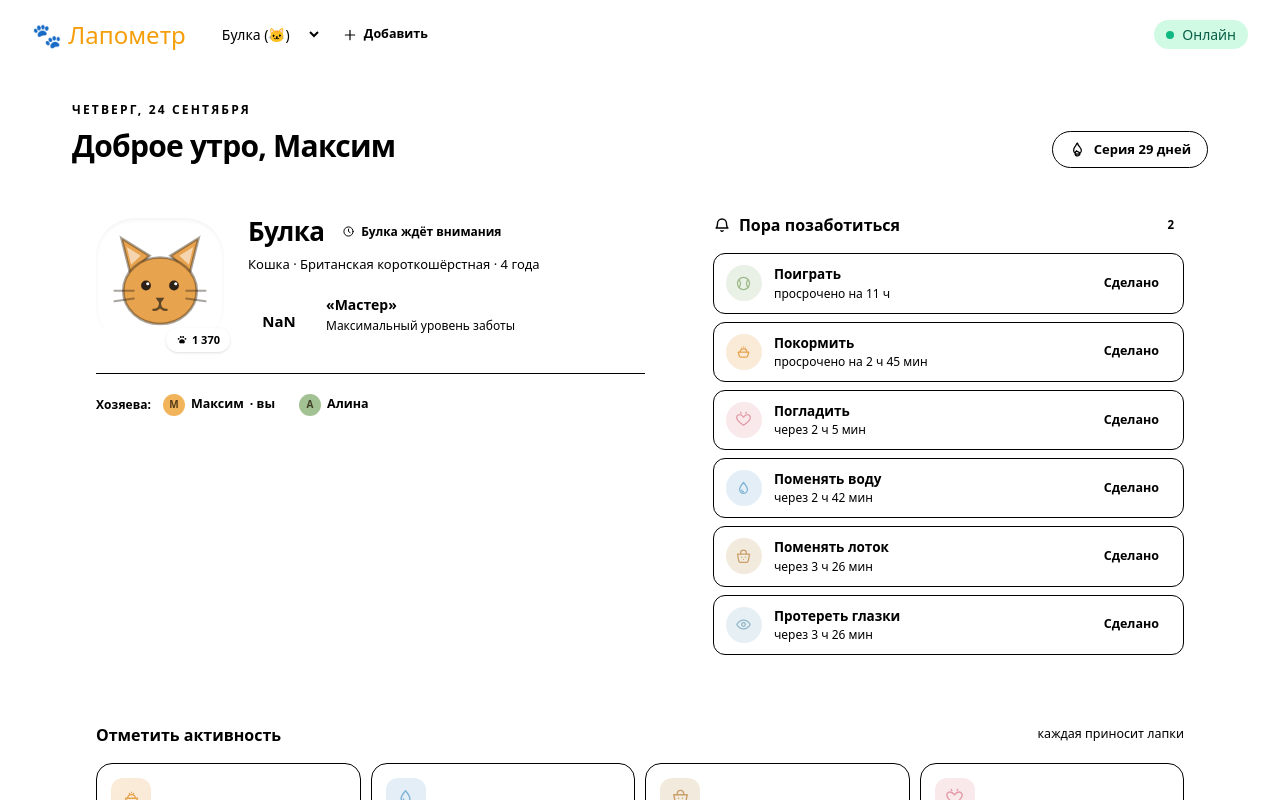
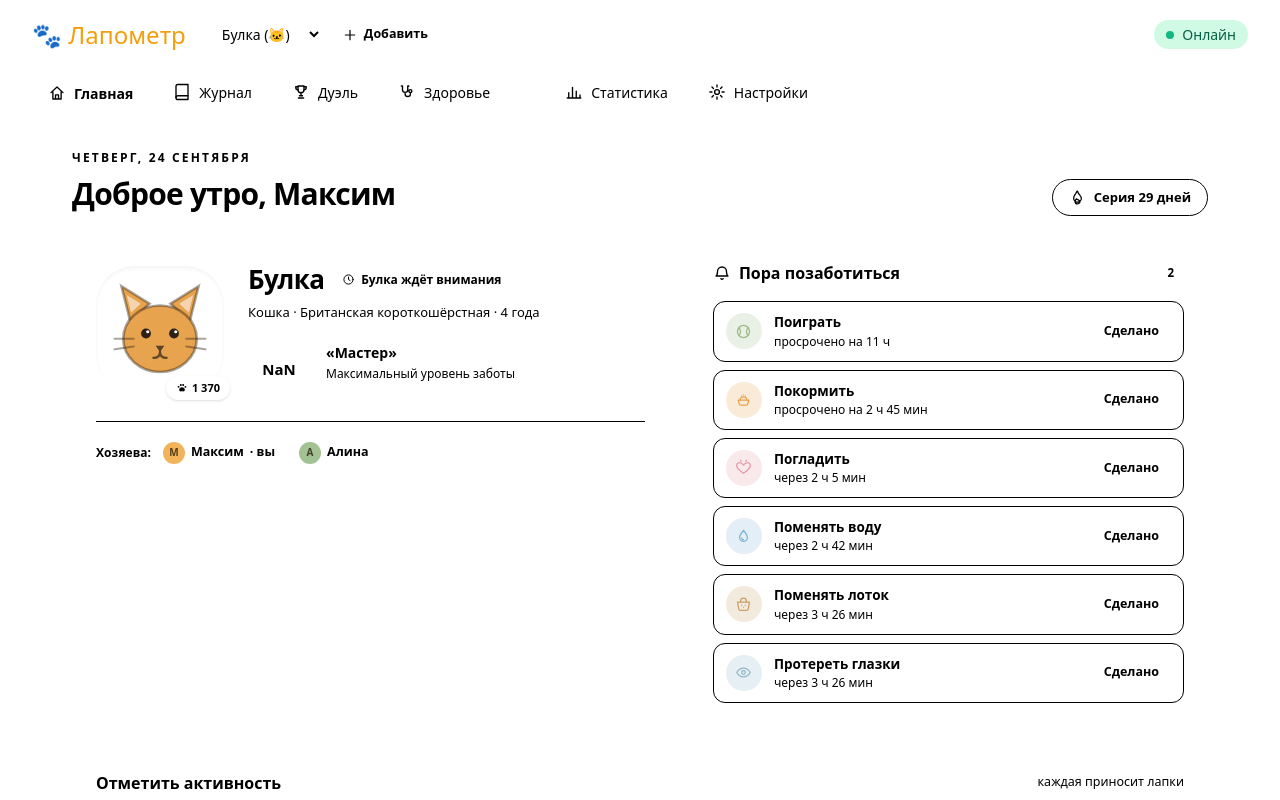
Before and after one commit to kulikovaleksandr/lapometr, a React (Vite) app: page / in a window 1280 px wide. Both pictures are taken after a click on the button "Демо-режим: питомец и 30 дней истории". Shown: the top 800 px of the page. Built offline with nearby package versions, Linux system fonts and the light colour scheme.

Commit message:
task snapshot a7f58461-8ba2-4320-a632-84130b18d3bc

```diff
--- a/src/App.tsx
+++ b/src/App.tsx
@@ -1,25 +1,85 @@
-import { useState, useEffect } from 'react';
+import { useState, useEffect, useMemo } from 'react';
 import { AppProvider, useApp } from './state/AppContext';
 import { AuthScreen } from './screens/Auth';
 import { OnboardingScreen } from './screens/Onboarding';
 import { HomeScreen } from './screens/Home';
+import { JournalScreen } from './screens/Journal';
+import { DuelScreen } from './screens/Duel';
+import { VetScreen } from './screens/Vet';
+import { StatsScreen } from './screens/Stats';
+import { SettingsScreen } from './screens/Settings';
 import { PetForm } from './components/PetForm';
 import { Modal, Btn } from './components/ui';
 import { Icon } from './components/icons';
 import { PWAInstallButton } from './components/PWAInstallButton';
 import { NetworkIndicator } from './components/NetworkIndicator';
+import { nextOccurrence, startOfDay } from './lib/db';
 import type { Pet } from './lib/types';
 
-type Screen = 'auth' | 'onboarding' | 'home';
+type Screen = 'auth' | 'onboarding' | 'home' | 'journal' | 'duel' | 'vet' | 'stats' | 'settings';
+
+interface NavButtonProps {
+  active: boolean;
+  onClick: () => void;
+  icon: string;
+  label: string;
+  badge?: number;
+}
+
+function NavButton({ active, onClick, icon, label, badge }: NavButtonProps) {
+  return (
+    <button
+      onClick={onClick}
+      style={{
+        padding: '0.75rem 1rem',
+        background: active ? 'var(--accent-soft)' : 'transparent',
+        border: 'none',
+        borderBottom: active ? '2px solid var(--accent)' : '2px solid transparent',
+        color: active ? 'var(--accent)' : 'var(--ink)',
+        cursor: 'pointer',
+        display: 'flex',
+        alignItems: 'center',
+        gap: '0.5rem',
+        fontSize: '0.875rem',
+        fontWeight: active ? 600 : 400,
+        whiteSpace: 'nowrap',
+        position: 'relative',
+        transition: 'all 0.2s'
+      }}
+    >
+      <Icon name={icon as any} size={18} />
+      {label}
+      {badge !== undefined && badge > 0 && (
+        <span style={{
+          background: 'var(--danger)',
+          color: 'white',
+          borderRadius: '9999px',
+          padding: '0.125rem 0.5rem',
+          fontSize: '0.75rem',
+          fontWeight: 600,
+          marginLeft: '0.25rem'
+        }}>
+          {badge}
+        </span>
+      )}
+    </button>
+  );
+}
 
 function AppContent() {
-  const { user, pet, userPets, setActivePet, createPet } = useApp();
+  const { user, pet, userPets, setActivePet, createPet, events, now } = useApp();
   const [screen, setScreen] = useState<Screen>(() => {
     if (!user) return 'auth';
     if (!pet) return 'onboarding';
     return 'home';
   });
   const [showAddPetModal, setShowAddPetModal] = useState(false);
+
+  // Вычисляем количество событий, требующих внимания
+  const dueSoonCount = useMemo(() => {
+    if (!events) return 0;
+    return events.filter((ev) => startOfDay(nextOccurrence(ev, now)) <= now).length;
+  }, [events, now]);
 
   // Определяем экран при изменении состояния
   useEffect(() => {
@@ -101,9 +161,62 @@ function AppContent() {
         </div>
       </header>
 
+      {/* Навигация */}
+      <nav style={{
+        background: 'var(--surface)',
+        borderBottom: '1px solid var(--line)',
+        padding: '0 2rem',
+        display: 'flex',
+        gap: '0.5rem',
+        overflowX: 'auto'
+      }}>
+        <NavButton
+          active={screen === 'home'}
+          onClick={() => setScreen('home')}
+          icon="home"
+          label="Главная"
+        />
+        <NavButton
+          active={screen === 'journal'}
+          onClick={() => setScreen('journal')}
+          icon="book"
+          label="Журнал"
+        />
+        <NavButton
+          active={screen === 'duel'}
+          onClick={() => setScreen('duel')}
+          icon="trophy"
+          label="Дуэль"
+        />
+        <NavButton
+          active={screen === 'vet'}
+          onClick={() => setScreen('vet')}
+          icon="stetho"
+          label="Здоровье"
+          badge={dueSoonCount > 0 ? dueSoonCount : undefined}
+        />
+        <NavButton
+          active={screen === 'stats'}
+          onClick={() => setScreen('stats')}
+          icon="chart"
+          label="Статистика"
+        />
+        <NavButton
+          active={screen === 'settings'}
+          onClick={() => setScreen('settings')}
+          icon="gear"
+          label="Настройки"
+        />
+      </nav>
+
       {/* Контент */}
       <main style={{ padding: '2rem', maxWidth: '1200px', margin: '0 auto' }}>
-        <HomeScreen onNav={() => {}} />
+        {screen === 'home' && <HomeScreen onNav={setScreen} />}
+        {screen === 'journal' && <JournalScreen />}
+        {screen === 'duel' && <DuelScreen onCopy={() => {}} />}
+        {screen === 'vet' && <VetScreen />}
+        {screen === 'stats' && <StatsScreen />}
+        {screen === 'settings' && <SettingsScreen onCopy={() => {}} />}
       </main>
 
       {/* Модалка добавления питомца */}
```
